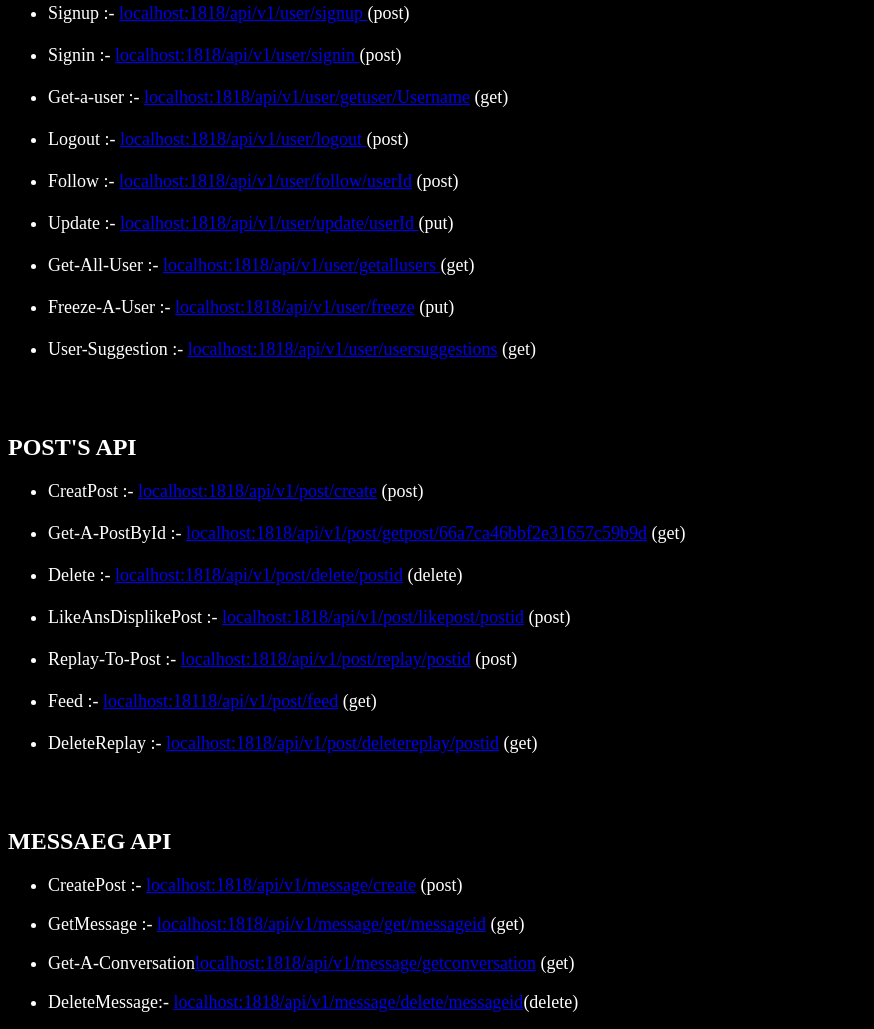
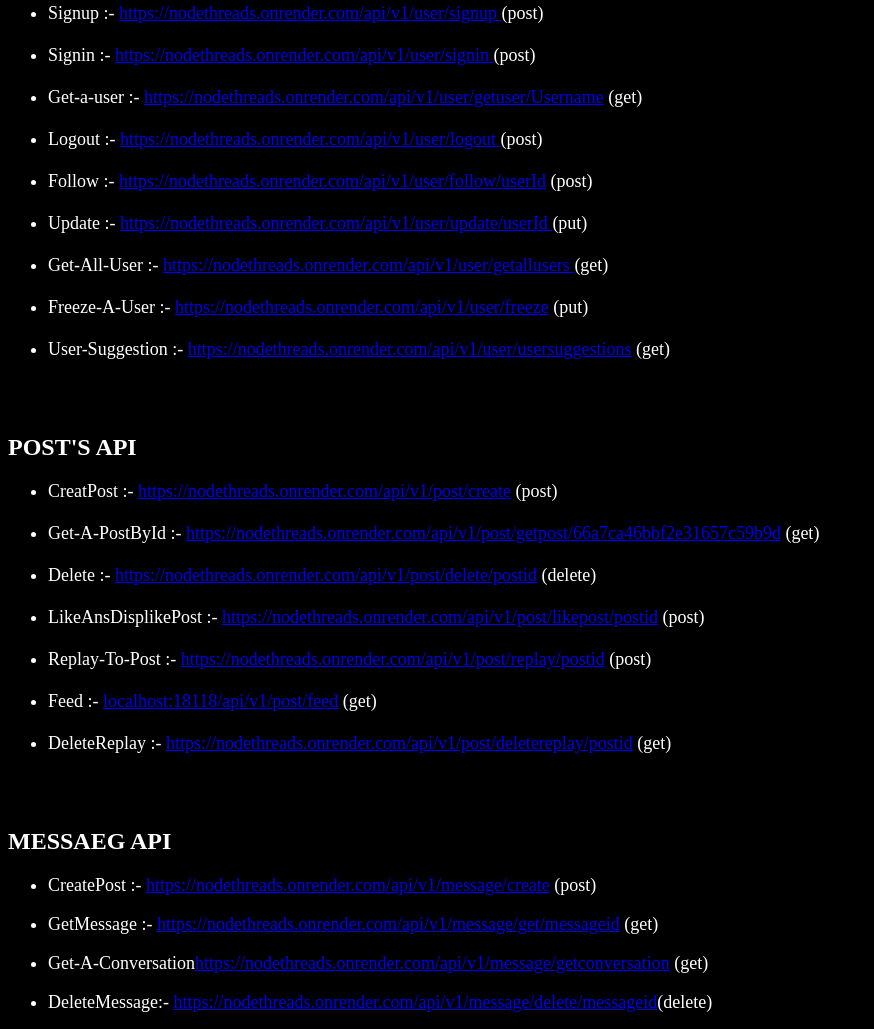
Before and after one commit to kereajay/NodeThreads, a website: page index.html in a window 1280 px wide. Shown: the part 254-1283 px from the top of the page, without its empty margins (0-874 px from the left). Drawn offline with Linux system fonts and the light colour scheme.

Commit message:
updated index.html

```diff
--- a/index.html
+++ b/index.html
@@ -28,23 +28,23 @@
      <br>
      <h2>USER'S API's</h2>
      <ul id="user">
-        <li>Signup :- <a href="localhost:1818/api/v1/user/signup">localhost:1818/api/v1/user/signup </a> (post)</li>
+        <li>Signup :- <a href="https://nodethreads.onrender.com/api/v1/user/signup">https://nodethreads.onrender.com/api/v1/user/signup </a> (post)</li>
         <br>
-        <li>Signin :- <a href="localhost:1818/api/v1/user/signin">localhost:1818/api/v1/user/signin </a> (post)</li>
+        <li>Signin :- <a href="https://nodethreads.onrender.com/api/v1/user/signin">https://nodethreads.onrender.com/api/v1/user/signin </a> (post)</li>
         <br>
-        <li>Get-a-user  :-  <a href="localhost:1818/api/v1/user/getuser/Username">localhost:1818/api/v1/user/getuser/Username</a>  (get)</li>
+        <li>Get-a-user  :-  <a href="https://nodethreads.onrender.com/api/v1/user/getuser/Username">https://nodethreads.onrender.com/api/v1/user/getuser/Username</a>  (get)</li>
         <br>
-        <li>Logout :- <a href="localhost:1818/api/v1/user/logout">localhost:1818/api/v1/user/logout </a> (post)</li>
+        <li>Logout :- <a href="https://nodethreads.onrender.com/api/v1/user/logout">https://nodethreads.onrender.com/api/v1/user/logout </a> (post)</li>
         <br>
-        <li>Follow  :-  <a href="localhost:1818/api/v1/user/follow/userId">localhost:1818/api/v1/user/follow/userId</a>  (post)</li>
+        <li>Follow  :-  <a href="https://nodethreads.onrender.com/api/v1/user/follow/userId">https://nodethreads.onrender.com/api/v1/user/follow/userId</a>  (post)</li>
         <br>
-        <li>Update  :-  <a href="localhost:1818/api/v1/user/update/userId">localhost:1818/api/v1/user/update/userId </a> (put)</li>
+        <li>Update  :-  <a href="https://nodethreads.onrender.com/api/v1/user/update/userId">https://nodethreads.onrender.com/api/v1/user/update/userId </a> (put)</li>
         <br>
-        <li>Get-All-User  :-  <a href="localhost:1818/api/v1/user/getallusers">localhost:1818/api/v1/user/getallusers </a> (get)</li>
+        <li>Get-All-User  :-  <a href="https://nodethreads.onrender.com/api/v1/user/getallusers">https://nodethreads.onrender.com/api/v1/user/getallusers </a> (get)</li>
         <br>
-        <li>Freeze-A-User  :-  <a href="localhost:1818/api/v1/user/freeze">localhost:1818/api/v1/user/freeze</a> (put)</li>
+        <li>Freeze-A-User  :-  <a href="https://nodethreads.onrender.com/api/v1/user/freeze">https://nodethreads.onrender.com/api/v1/user/freeze</a> (put)</li>
         <br>
-        <li>User-Suggestion  :-  <a href="localhost:1818/api/v1/user/usersuggestions">localhost:1818/api/v1/user/usersuggestions</a> (get)</li>
+        <li>User-Suggestion  :-  <a href="https://nodethreads.onrender.com/api/v1/user/usersuggestions">https://nodethreads.onrender.com/api/v1/user/usersuggestions</a> (get)</li>
 
      </ul>
      <br>
@@ -52,32 +52,32 @@
      <h2>POST'S API</h2>
 
      <ul id="post">
-        <li>CreatPost  :-  <a href="localhost:1818/api/v1/post/create">localhost:1818/api/v1/post/create</a> (post)</li>
+        <li>CreatPost  :-  <a href="https://nodethreads.onrender.com/api/v1/post/create">https://nodethreads.onrender.com/api/v1/post/create</a> (post)</li>
         <br>
-        <li>Get-A-PostById  :-  <a href="localhost:1818/api/v1/post/getpost/66a7ca46bbf2e31657c59b9d">localhost:1818/api/v1/post/getpost/66a7ca46bbf2e31657c59b9d</a> (get) </li>
+        <li>Get-A-PostById  :-  <a href="https://nodethreads.onrender.com/api/v1/post/getpost/66a7ca46bbf2e31657c59b9d">https://nodethreads.onrender.com/api/v1/post/getpost/66a7ca46bbf2e31657c59b9d</a> (get) </li>
         <br>
-        <li>Delete  :-  <a href="localhost:1818/api/v1/post/delete/postid">localhost:1818/api/v1/post/delete/postid</a> (delete) </li>
+        <li>Delete  :-  <a href="https://nodethreads.onrender.com/api/v1/post/delete/postid">https://nodethreads.onrender.com/api/v1/post/delete/postid</a> (delete) </li>
         <br>
-        <li>LikeAnsDisplikePost  :-  <a href="localhost:1818/api/v1/post/likepost/postid">localhost:1818/api/v1/post/likepost/postid</a> (post) </li>
+        <li>LikeAnsDisplikePost  :-  <a href="https://nodethreads.onrender.com/api/v1/post/likepost/postid">https://nodethreads.onrender.com/api/v1/post/likepost/postid</a> (post) </li>
         <br>
-        <li>Replay-To-Post  :-  <a href="localhost:1818/api/v1/post/replay/postid">localhost:1818/api/v1/post/replay/postid</a> (post) </li>
+        <li>Replay-To-Post  :-  <a href="https://nodethreads.onrender.com/api/v1/post/replay/postid">https://nodethreads.onrender.com/api/v1/post/replay/postid</a> (post) </li>
         <br>
         <li>Feed  :-  <a href="localhost:18118/api/v1/post/feed">localhost:18118/api/v1/post/feed</a> (get) </li>
         <br>
         <!-- <li>  :-  <a href=""></a></li> -->
-        <li>DeleteReplay  :-  <a href="localhost:1818/api/v1/post/deletereplay/postid">localhost:1818/api/v1/post/deletereplay/postid</a> (get) </li>
+        <li>DeleteReplay  :-  <a href="https://nodethreads.onrender.com/api/v1/post/deletereplay/postid">https://nodethreads.onrender.com/api/v1/post/deletereplay/postid</a> (get) </li>
      </ul>
      <br>
      <br>
      <h2>MESSAEG API</h2>
      <ul id="message">
-        <li>CreatePost :- <a href="localhost:1818/api/v1/message/create">localhost:1818/api/v1/message/create</a> (post) </li>
+        <li>CreatePost :- <a href="https://nodethreads.onrender.com/api/v1/message/create">https://nodethreads.onrender.com/api/v1/message/create</a> (post) </li>
         <br>
-        <li>GetMessage :- <a href="localhost:1818/api/v1/message/get/messageid">localhost:1818/api/v1/message/get/messageid</a> (get) </li>
+        <li>GetMessage :- <a href="https://nodethreads.onrender.com/api/v1/message/get/messageid">https://nodethreads.onrender.com/api/v1/message/get/messageid</a> (get) </li>
         <br>
-        <li>Get-A-Conversation<a href="localhost:1818/api/v1/message/getconversation">localhost:1818/api/v1/message/getconversation</a> (get)</li>
+        <li>Get-A-Conversation<a href="https://nodethreads.onrender.com/api/v1/message/getconversation">https://nodethreads.onrender.com/api/v1/message/getconversation</a> (get)</li>
         <br>
-        <li>DeleteMessage:- <a href="localhost:1818/api/v1/message/delete/messageid">localhost:1818/api/v1/message/delete/messageid</a>(delete) </li>
+        <li>DeleteMessage:- <a href="https://nodethreads.onrender.com/api/v1/message/delete/messageid">https://nodethreads.onrender.com/api/v1/message/delete/messageid</a>(delete) </li>
      </ul>
 
 
```
